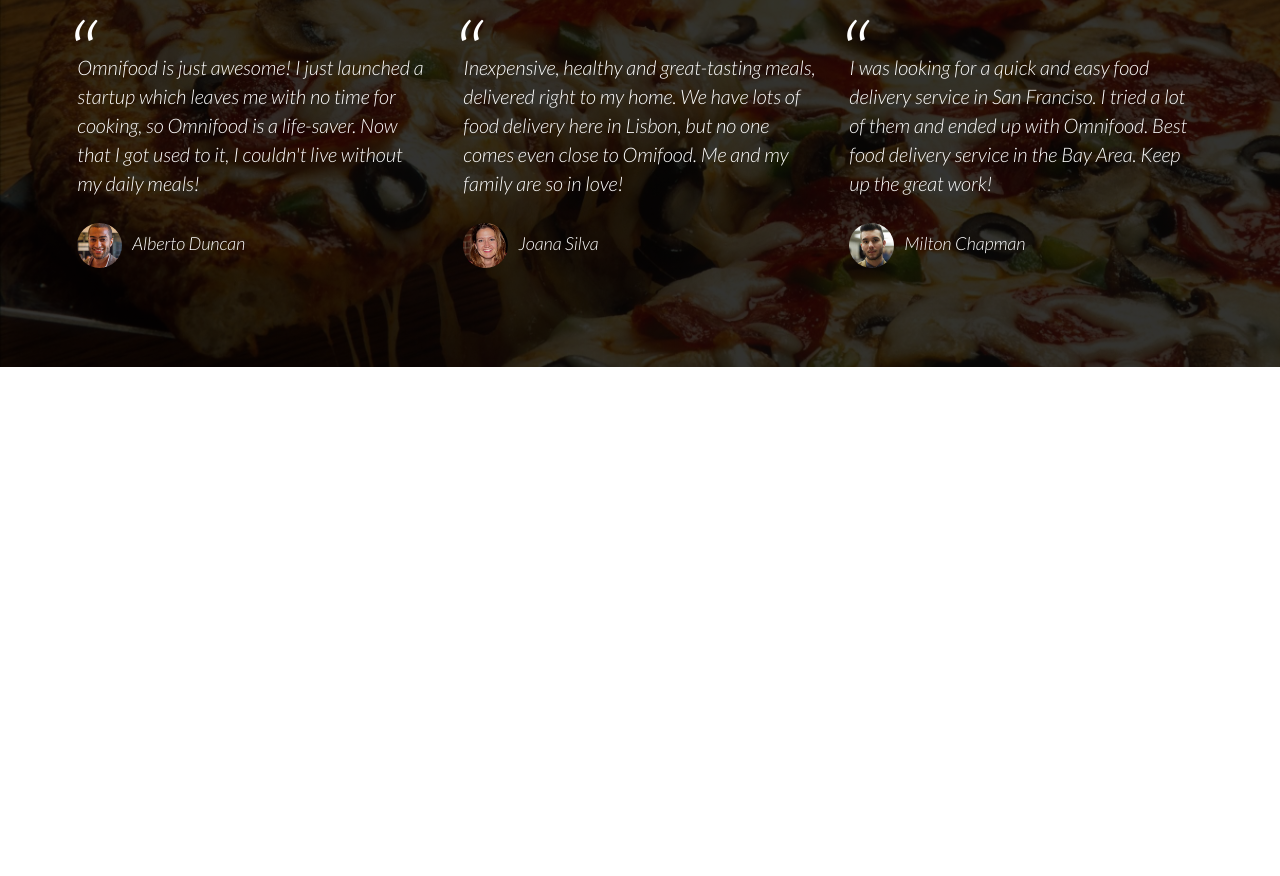
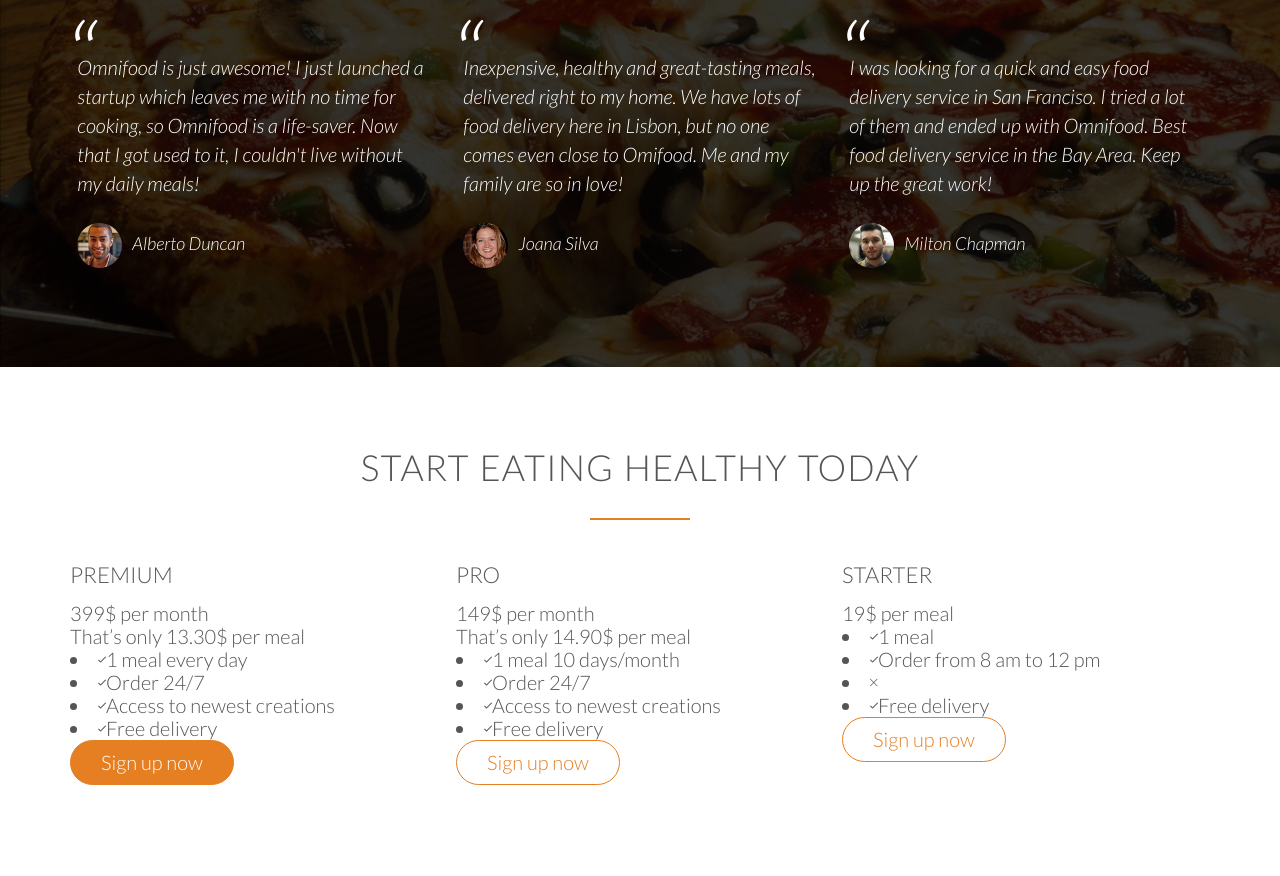
Before and after one commit to Grace-Hephzibah/OmniFood, a plain HTML site: page OmniFood.html in a window 1280 px wide. Shown: the part 3571-4447 px from the top of the page. Before the commit the page ends 3938 px from the top, so only its background shows below. Drawn offline with nearby package versions, Linux system fonts and the light colour scheme.

Commit message:
Day 15 Updates

```diff
--- a/OmniFood.html
+++ b/OmniFood.html
@@ -324,6 +324,96 @@
             </div>
         </section>
 
+
+        <section class = "scetion-plans">
+            <div class = "row">
+                <h2>Start eating healthy today</h2>
+            </div>
+
+            <div class = "row">
+                <div class = "col span-1-of-3">
+                    <div class = "plan-box">
+
+                    <div>
+                        <h3>Premium</h3>
+                        <p class = "plan-price">399$ per month </p>
+                        <p class = "plan-price-meal">That’s only 13.30$ per meal </p>
+                    </div>
+
+                    <div>
+                        <li> <i class = "ion-ios-checkmark-empty"></i>1 meal every day</li>
+
+                        <li> <i class = "ion-ios-checkmark-empty"></i>Order 24/7</li>
+
+                        <li> <i class = "ion-ios-checkmark-empty"></i>Access to newest creations</li>
+
+                        <li> <i class = "ion-ios-checkmark-empty"></i>Free delivery</li>
+                    </div>
+
+                    <div>
+                        <a href = "#" class = "btn btn-full"> Sign up now</a>
+                    </div>
+
+                    </div>
+                </div>
+
+
+                <div class = "col span-1-of-3">
+                    <div class = "plan-box">
+
+                    <div>
+                        <h3>Pro</h3>
+                        <p class = "plan-price">149$ per month </p>
+                        <p class = "plan-price-meal">That’s only 14.90$ per meal </p>
+                    </div>
+
+                    <div>
+                        <li> <i class = "ion-ios-checkmark-empty"></i>1 meal 10 days/month</li>
+
+                        <li> <i class = "ion-ios-checkmark-empty"></i>Order 24/7</li>
+
+                        <li> <i class = "ion-ios-checkmark-empty"></i>Access to newest creations</li>
+
+                        <li> <i class = "ion-ios-checkmark-empty"></i>Free delivery</li>
+                    </div>
+
+                    <div>
+                        <a href = "#" class = "btn btn-ghost"> Sign up now</a>
+                    </div>
+
+                    </div>
+                </div>
+
+
+                <div class = "col span-1-of-3">
+                    <div class = "plan-box">
+
+                    <div>
+                        <h3>Starter</h3>
+                        <p class = "plan-price">19$ per meal </p>
+                        <p class = "plan-price-meal"></p>
+                    </div>
+
+                    <div>
+                        <li> <i class = "ion-ios-checkmark-empty"></i>1 meal</li>
+
+                        <li> <i class = "ion-ios-checkmark-empty"></i>Order from 8 am to 12 pm</li>
+
+                        <li> <i class = "ion-ios-close-empty"></i></li>
+
+                        <li> <i class = "ion-ios-checkmark-empty"></i>Free delivery</li>
+                    </div>
+
+                    <div>
+                        <a href = "#" class = "btn btn-ghost"> Sign up now</a>
+                    </div>
+
+                    </div>
+                </div>
+
+            </div>
+        </section>
+
     </body>
 
 </html>
```
Also changed, not shown: Daily_Progress/DAY 15.png (added).
